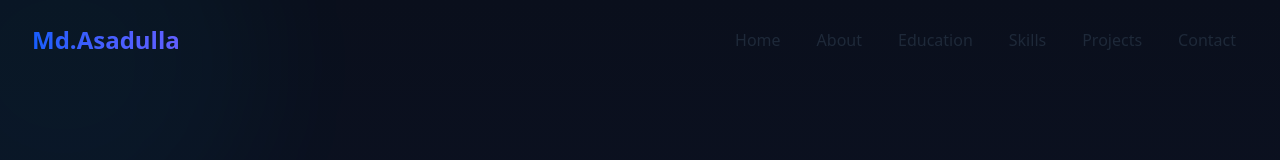
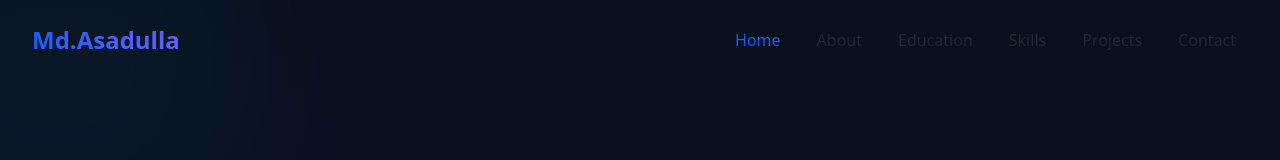
Before and after one commit to Asadulla56/portfolio, a React (Vite) app: page / in a window 1280 px wide. Shown: the top 160 px of the page. Built offline with nearby package versions, Linux system fonts and the light colour scheme.

Commit message:
update portfolio

```diff
--- a/package.json
+++ b/package.json
@@ -17,7 +17,7 @@
     "react": "^19.1.1",
     "react-dom": "^19.1.1",
     "react-icons": "^5.5.0",
-    "react-router-dom": "^7.9.4",
+    "react-router-dom": "^7.9.5",
     "tailwindcss": "^4.1.16"
   },
   "devDependencies": {
--- a/src/App.jsx
+++ b/src/App.jsx
@@ -4,7 +4,6 @@ import Contact from "./components/Contact";
 import Education from "./components/Education";
 import Footer from "./components/Footer";
 import Hero from "./components/Hero";
-
 import Navbar from "./components/Navbar";
 import Projects from "./components/Projects";
 import Skills from "./components/Skills";
--- a/src/components/Navbar.jsx
+++ b/src/components/Navbar.jsx
@@ -4,6 +4,7 @@ import { Menu, X } from "lucide-react";
 const Navbar = () => {
   const [isOpen, setIsOpen] = useState(false);
   const [scrolled, setScrolled] = useState(false);
+  const [activeItem, setActiveItem] = useState("Home");
 
   useEffect(() => {
     const handleScroll = () => {
@@ -22,20 +23,19 @@ const Navbar = () => {
     { name: "Contact", href: "#contact" },
   ];
 
-  const scrollToSection = (href) => {
+  const scrollToSection = (href, name) => {
     const element = document.querySelector(href);
     if (element) {
       element.scrollIntoView({ behavior: "smooth" });
       setIsOpen(false);
+      setActiveItem(name);
     }
   };
 
   return (
     <nav
       className={`fixed top-0 left-0 right-0 z-50 transition-all duration-300 ${
-        scrolled
-          ? "bg-white/90 backdrop-blur-lg shadow-md"
-          : "bg-transparent"
+        scrolled ? "bg-white/90 backdrop-blur-lg shadow-md" : "bg-transparent"
       }`}
     >
       <div className="container mx-auto px-4 sm:px-6 lg:px-8">
@@ -46,7 +46,7 @@ const Navbar = () => {
             className="text-xl md:text-2xl font-bold bg-linear-to-r from-blue-600 to-indigo-500 bg-clip-text text-transparent"
             onClick={(e) => {
               e.preventDefault();
-              scrollToSection("#home");
+              scrollToSection("#home", "Home");
             }}
           >
             Md.Asadulla
@@ -57,8 +57,12 @@ const Navbar = () => {
             {menuItems.map((item) => (
               <button
                 key={item.name}
-                className="text-gray-800 hover:text-blue-600 px-3 py-2 rounded-md transition-all duration-300"
-                onClick={() => scrollToSection(item.href)}
+                className={`px-3 py-2 rounded-md transition-all duration-300 ${
+                  activeItem === item.name
+                    ? "text-blue-600"
+                    : "text-gray-800 hover:text-blue-600"
+                }`}
+                onClick={() => scrollToSection(item.href, item.name)}
               >
                 {item.name}
               </button>
@@ -80,8 +84,12 @@ const Navbar = () => {
             {menuItems.map((item) => (
               <button
                 key={item.name}
-                className="block w-full text-left px-4 py-2 text-gray-800 hover:text-blue-600 hover:bg-gray-100 transition-all duration-300 rounded-lg"
-                onClick={() => scrollToSection(item.href)}
+                className={`block w-full text-left px-4 py-2 rounded-lg transition-all duration-300 ${
+                  activeItem === item.name
+                    ? "text-blue-600 bg-gray-100"
+                    : "text-gray-800 hover:text-blue-600 hover:bg-gray-100"
+                }`}
+                onClick={() => scrollToSection(item.href, item.name)}
               >
                 {item.name}
               </button>
```
Also changed, not shown: 1 other file (tests, documents, lock files or other folders).
